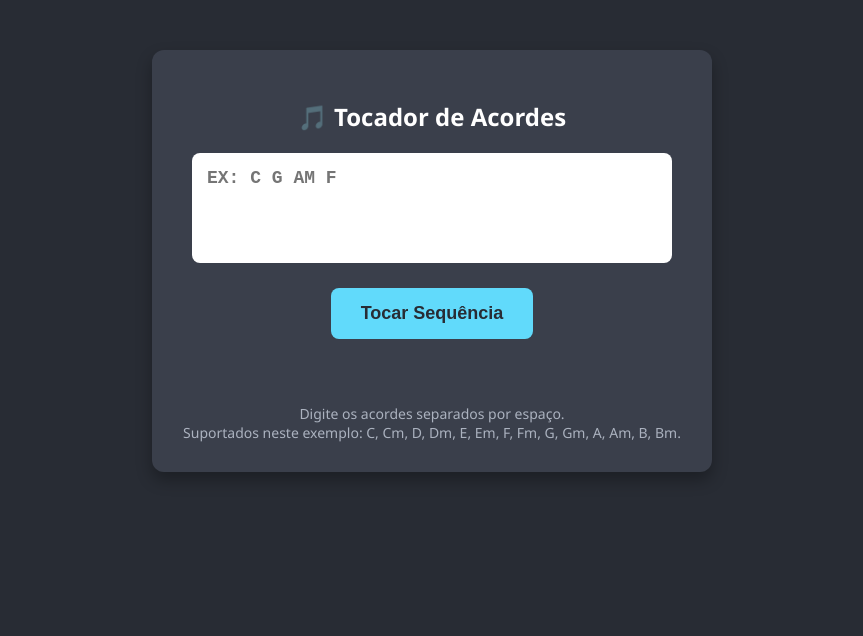
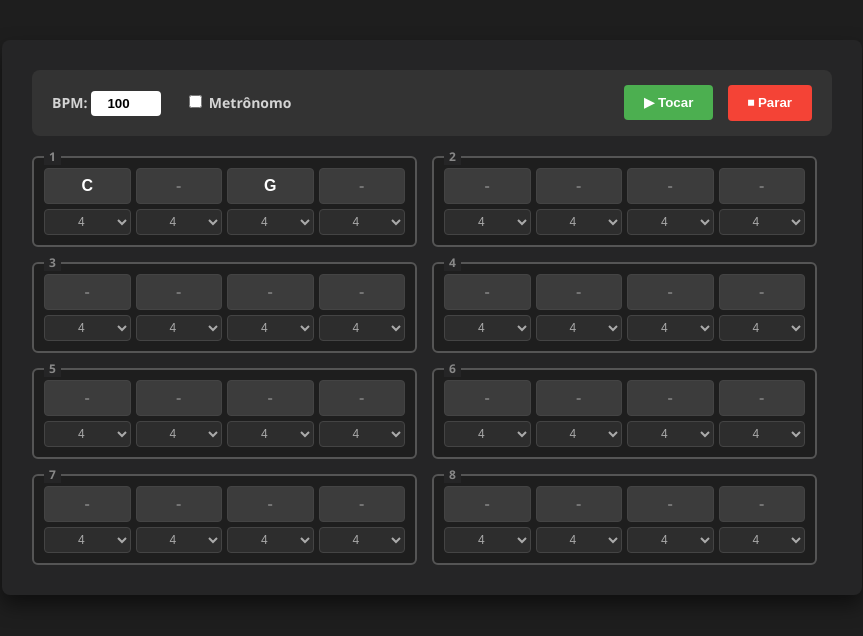
Before and after one commit to ThiagoPaschoim/meu-player-acordes, a plain HTML site: page index.html in a window 1280 px wide. Shown: the whole page, without its empty margins (208-1071 px from the left). Drawn offline with nearby package versions, Linux system fonts and the light colour scheme.

Commit message:
Update index.html

```diff
--- a/index.html
+++ b/index.html
@@ -3,147 +3,245 @@
 <head>
     <meta charset="UTF-8">
     <meta name="viewport" content="width=device-width, initial-scale=1.0">
-    <title>Player de Acordes</title>
+    <title>JJazzLab Pessoal - Sequenciador</title>
     <script src="https://cdnjs.cloudflare.com/ajax/libs/tone/14.8.49/Tone.js"></script>
     <style>
         body {
             font-family: 'Segoe UI', Tahoma, Geneva, Verdana, sans-serif;
-            background-color: #282c34;
-            color: #ffffff;
+            background-color: #1e1e1e;
+            color: #d4d4d4;
             display: flex;
             flex-direction: column;
             align-items: center;
-            padding-top: 50px;
+            padding: 40px 20px;
             margin: 0;
         }
         .container {
-            background: #3a3f4b;
+            background: #252526;
             padding: 30px;
-            border-radius: 12px;
-            box-shadow: 0 8px 16px rgba(0,0,0,0.3);
-            text-align: center;
+            border-radius: 8px;
+            box-shadow: 0 10px 20px rgba(0,0,0,0.5);
             width: 100%;
-            max-width: 500px;
+            max-width: 800px;
         }
-        textarea {
-            width: 90%;
-            height: 80px;
-            padding: 15px;
+        .painel-controle {
+            display: flex;
+            justify-content: space-between;
+            align-items: center;
+            background: #333333;
+            padding: 15px 20px;
+            border-radius: 8px;
             margin-bottom: 20px;
-            border: none;
-            border-radius: 8px;
-            font-size: 18px;
-            font-weight: bold;
-            resize: none;
-            text-transform: uppercase;
         }
-        button {
-            background-color: #61dafb;
-            color: #282c34;
-            border: none;
-            padding: 15px 30px;
-            font-size: 18px;
-            font-weight: bold;
-            border-radius: 8px;
-            cursor: pointer;
-            transition: transform 0.1s;
+        .painel-controle label { font-weight: bold; font-size: 14px; }
+        .painel-controle input[type="number"] {
+            width: 60px; padding: 5px; border-radius: 4px; border: none; font-weight: bold; text-align: center;
         }
-        button:hover { background-color: #4fa8c7; }
-        button:active { transform: scale(0.98); }
-        .instrucoes { margin-top: 20px; font-size: 14px; color: #abb2bf; }
-        #status { margin-top: 15px; font-size: 24px; font-weight: bold; color: #98c379; min-height: 30px;}
+        .botoes-play button {
+            padding: 10px 20px; font-weight: bold; border: none; border-radius: 4px; cursor: pointer; margin-left: 10px;
+        }
+        .btn-tocar { background-color: #4CAF50; color: white; }
+        .btn-parar { background-color: #f44336; color: white; }
+
+        /* O Grid Estilo Band-in-a-Box */
+        .grade-compassos {
+            display: flex;
+            flex-wrap: wrap;
+            gap: 15px;
+        }
+        .compasso {
+            background: #1e1e1e;
+            border: 2px solid #555;
+            border-radius: 6px;
+            padding: 10px;
+            display: flex;
+            gap: 5px;
+            width: calc(50% - 15px); /* 2 compassos por linha */
+            box-sizing: border-box;
+            position: relative;
+        }
+        .compasso-label {
+            position: absolute; top: -10px; left: 10px; background: #252526; padding: 0 5px; font-size: 12px; font-weight: bold; color: #888;
+        }
+        .tempo {
+            flex: 1;
+            display: flex;
+            flex-direction: column;
+            gap: 5px;
+        }
+        .tempo input[type="text"] {
+            width: 100%; padding: 8px 0; text-align: center; font-weight: bold; font-size: 16px; border: 1px solid #444; background: #3c3c3c; color: #fff; border-radius: 4px; box-sizing: border-box; text-transform: uppercase;
+        }
+        .tempo select {
+            width: 100%; padding: 4px 0; text-align: center; font-size: 12px; background: #2d2d2d; color: #aaa; border: 1px solid #444; border-radius: 4px; cursor: pointer;
+        }
+        .tocando { border-color: #4CAF50 !important; background: #2e4a2e !important; }
     </style>
 </head>
 <body>
 
 <div class="container">
-    <h2>🎵 Tocador de Acordes</h2>
+    <div class="painel-controle">
+        <div>
+            <label>BPM: <input type="number" id="bpm-input" value="100"></label>
+            <label style="margin-left: 20px;">
+                <input type="checkbox" id="metro-toggle"> Metrônomo
+            </label>
+        </div>
+        <div class="botoes-play">
+            <button class="btn-tocar" onclick="tocarSequencia()">▶ Tocar</button>
+            <button class="btn-parar" onclick="pararSequencia()">⏹ Parar</button>
+        </div>
+    </div>
 
-    <textarea id="chord-input" placeholder="Ex: C G Am F"></textarea>
-
-    <button onclick="tocarAcordes()">Tocar Sequência</button>
-
-    <div id="status"></div>
-
-    <div class="instrucoes">
-        Digite os acordes separados por espaço. <br>
-        Suportados neste exemplo: C, Cm, D, Dm, E, Em, F, Fm, G, Gm, A, Am, B, Bm.
+    <div class="grade-compassos" id="grade">
         </div>
 </div>
 
 <script>
-    // Configura o Sintetizador Polifônico (capaz de tocar várias notas juntas)
-    // O volume é reduzido para não assustar o usuário (-10 decibéis)
+    // --- MOTORES DE ÁUDIO ---
     const synth = new Tone.PolySynth(Tone.Synth, {
-        volume: -10,
-        oscillator: { type: "triangle" } // Um som de sintetizador suave
+        volume: -8,
+        oscillator: { type: "triangle" },
+        envelope: { attack: 0.05, decay: 0.2, sustain: 0.8, release: 1 }
     }).toDestination();
 
-    // Dicionário de Acordes (Mapeando cifras para notas reais na 4ª oitava)
+    // Sintetizador dedicado apenas para o "Click" do metrônomo
+    const metronomoSynth = new Tone.MembraneSynth({ volume: -15 }).toDestination();
+
+    // --- DICIONÁRIO DE ACORDES (Com Oitavas Relativas) ---
+    // O +0 significa a oitava base escolhida, o +1 significa que a nota pulou para a próxima oitava
     const DICIONARIO_ACORDES = {
-        'C':  ['C4', 'E4', 'G4'],
-        'CM': ['C4', 'Eb4', 'G4'], // Mínusculo 'm' é convertido para 'M' pelo CSS/toUpperCase
-        'D':  ['D4', 'F#4', 'A4'],
-        'DM': ['D4', 'F4', 'A4'],
-        'E':  ['E4', 'G#4', 'B4'],
-        'EM': ['E4', 'G4', 'B4'],
-        'F':  ['F4', 'A4', 'C5'],
-        'FM': ['F4', 'Ab4', 'C5'],
-        'G':  ['G4', 'B4', 'D5'],
-        'GM': ['G4', 'Bb4', 'D5'],
-        'A':  ['A4', 'C#5', 'E5'],
-        'AM': ['A4', 'C5', 'E5'],
-        'B':  ['B4', 'D#5', 'F#5'],
-        'BM': ['B4', 'D5', 'F#5']
+        'C':  ['C+0', 'E+0', 'G+0'],
+        'CM': ['C+0', 'Eb+0', 'G+0'],
+        'D':  ['D+0', 'F#+0', 'A+0'],
+        'DM': ['D+0', 'F+0', 'A+0'],
+        'E':  ['E+0', 'G#+0', 'B+0'],
+        'EM': ['E+0', 'G+0', 'B+0'],
+        'F':  ['F+0', 'A+0', 'C+1'],
+        'FM': ['F+0', 'Ab+0', 'C+1'],
+        'G':  ['G+0', 'B+0', 'D+1'],
+        'GM': ['G+0', 'Bb+0', 'D+1'],
+        'A':  ['A+0', 'C#+1', 'E+1'],
+        'AM': ['A+0', 'C+1', 'E+1'],
+        'B':  ['B+0', 'D#+1', 'F#+1'],
+        'BM': ['B+0', 'D+1', 'F#+1']
     };
 
-    async function tocarAcordes() {
-        // Obrigatório pelos navegadores modernos: o áudio só liga após interação do usuário
-        await Tone.start();
+    // --- CONSTRUÇÃO DA INTERFACE (8 Compassos) ---
+    const NUM_COMPASSOS = 8;
+    const gradeDiv = document.getElementById('grade');
 
-        const inputStr = document.getElementById('chord-input').value.trim().toUpperCase();
-        const statusDiv = document.getElementById('status');
+    for (let i = 0; i < NUM_COMPASSOS; i++) {
+        const compassoDiv = document.createElement('div');
+        compassoDiv.className = 'compasso';
+        compassoDiv.innerHTML = `<span class="compasso-label">${i + 1}</span>`;
 
-        if (!inputStr) {
-            statusDiv.innerText = "Digite alguns acordes!";
-            statusDiv.style.color = "#e06c75"; // Vermelho
-            return;
+        // 4 Tempos (Semínimas) por compasso
+        for (let j = 0; j < 4; j++) {
+            // ID único para referenciar durante a reprodução
+            const beatId = `beat-${i}-${j}`;
+
+            compassoDiv.innerHTML += `
+                <div class="tempo">
+                    <input type="text" id="input-${beatId}" placeholder="-">
+                    <select id="octave-${beatId}">
+                        <option value="2">2</option>
+                        <option value="3">3</option>
+                        <option value="4" selected>4</option>
+                        <option value="5">5</option>
+                    </select>
+                </div>
+            `;
+        }
+        gradeDiv.appendChild(compassoDiv);
     }
 
-        // Divide o texto pelos espaços ("C G" vira ["C", "G"])
-        const arrayAcordes = inputStr.split(/\s+/);
+    // Apenas para facilitar o teste, vou pré-preencher o primeiro compasso
+    document.getElementById('input-beat-0-0').value = 'C';
+    document.getElementById('input-beat-0-2').value = 'G';
 
-        statusDiv.style.color = "#98c379"; // Verde
+    // --- LÓGICA DE REPRODUÇÃO ---
+    let eventosAgendados = []; // Guarda os IDs dos eventos para poder limpar depois
 
-        // Tempo atual do relógio interno do áudio
-        let tempoAtual = Tone.now();
-        const duracaoAcorde = 1; // 1 segundo por acorde
+    async function tocarSequencia() {
+        await Tone.start(); // Habilita o áudio no navegador
+        pararSequencia();   // Zera qualquer coisa que esteja tocando
 
-        // Agenda cada acorde na linha do tempo
-        arrayAcordes.forEach((cifra) => {
-            const notas = DICIONARIO_ACORDES[cifra];
+        // Configura o BPM baseado no input do usuário
+        Tone.Transport.bpm.value = parseInt(document.getElementById('bpm-input').value);
 
-            if (notas) {
-                // Diz ao sintetizador: "Toque essas notas, com essa duração, começando neste tempo exato"
-                synth.triggerAttackRelease(notas, duracaoAcorde - 0.1, tempoAtual);
+        let acordeAtual = null;
+        let oitavaAtual = 4;
 
-                // Atualiza o texto na tela no momento exato em que o acorde toca
-                Tone.Draw.schedule(function(){
-                    statusDiv.innerText = cifra;
-                }, tempoAtual);
+        // Varre a grade inteira para construir a linha do tempo
+        for (let i = 0; i < NUM_COMPASSOS; i++) {
+            for (let j = 0; j < 4; j++) {
+                const beatId = `beat-${i}-${j}`;
+                const inputAcorde = document.getElementById(`input-${beatId}`).value.trim().toUpperCase();
+                const selectOitava = document.getElementById(`octave-${beatId}`).value;
 
-                // Avança o relógio para o próximo acorde
-                tempoAtual += duracaoAcorde;
-            } else {
-                console.warn("Acorde não encontrado no dicionário:", cifra);
+                // Lógica de "Band-in-a-Box": Se a caixa tem texto, atualiza a memória. Se estiver vazia, usa a memória.
+                if (inputAcorde) {
+                    acordeAtual = inputAcorde;
+                    oitavaAtual = parseInt(selectOitava);
                 }
+
+                // Calcula o momento exato no tempo musical (Compasso:Tempo:Subdivisão)
+                // Exemplo: O 2º tempo do 1º compasso é "0:1:0"
+                const tempoMusical = `${i}:${j}:0`;
+
+                // Metrônomo: Toca um click (C2 ou C3) em todos os tempos, se ativado
+                if (document.getElementById('metro-toggle').checked) {
+                    const notaClick = j === 0 ? "C3" : "C2"; // Click mais agudo na cabeça do compasso
+                    const idEvento = Tone.Transport.schedule((time) => {
+                        metronomoSynth.triggerAttackRelease(notaClick, "8n", time);
+                    }, tempoMusical);
+                    eventosAgendados.push(idEvento);
+                }
+
+                // Acordes: Toca se houver algum acorde na memória
+                if (acordeAtual && DICIONARIO_ACORDES[acordeAtual]) {
+                    const notasRelativas = DICIONARIO_ACORDES[acordeAtual];
+
+                    // Transforma ['C+0', 'E+0', 'G+0'] em ['C4', 'E4', 'G4'] (se a oitava for 4)
+                    const notasReais = notasRelativas.map(nota => {
+                        const partes = nota.split('+');
+                        const nomeNota = partes[0];
+                        const offset = parseInt(partes[1]);
+                        return `${nomeNota}${oitavaAtual + offset}`;
                     });
 
-        // Limpa a tela após a sequência terminar
-        Tone.Draw.schedule(function(){
-            statusDiv.innerText = "Fim 🏁";
-            setTimeout(() => { statusDiv.innerText = ""; }, 2000);
-        }, tempoAtual);
+                    // Agenda o disparo do sintetizador
+                    const idEvento = Tone.Transport.schedule((time) => {
+                        // Toca o acorde com duração de 1 semínima ("4n")
+                        synth.triggerAttackRelease(notasReais, "4n", time);
+
+                        // Lógica Visual: Pinta a caixa atual de verde para feedback visual
+                        Tone.Draw.schedule(() => {
+                            document.querySelectorAll('input[type="text"]').forEach(el => el.classList.remove('tocando'));
+                            document.getElementById(`input-${beatId}`).classList.add('tocando');
+                        }, time);
+
+                    }, tempoMusical);
+                    eventosAgendados.push(idEvento);
+                }
+            }
+        }
+
+        // Define onde a música deve parar (no final do último compasso)
+        Tone.Transport.stop(`${NUM_COMPASSOS}:0:0`);
+
+        // Dá o play no Relógio Mestre
+        Tone.Transport.start();
+    }
+
+    function pararSequencia() {
+        Tone.Transport.stop();
+        Tone.Transport.cancel(0); // Limpa toda a linha do tempo agendada
+
+        // Remove a pintura verde de todas as caixas
+        document.querySelectorAll('input[type="text"]').forEach(el => el.classList.remove('tocando'));
     }
 </script>
 
```
Lines whose indentation alone changed are shown as unchanged.
